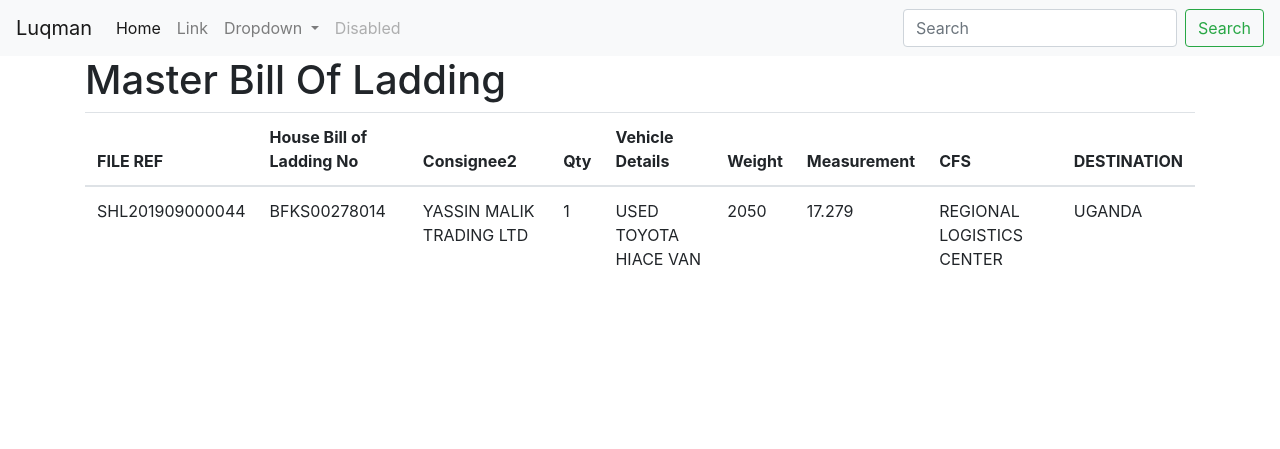
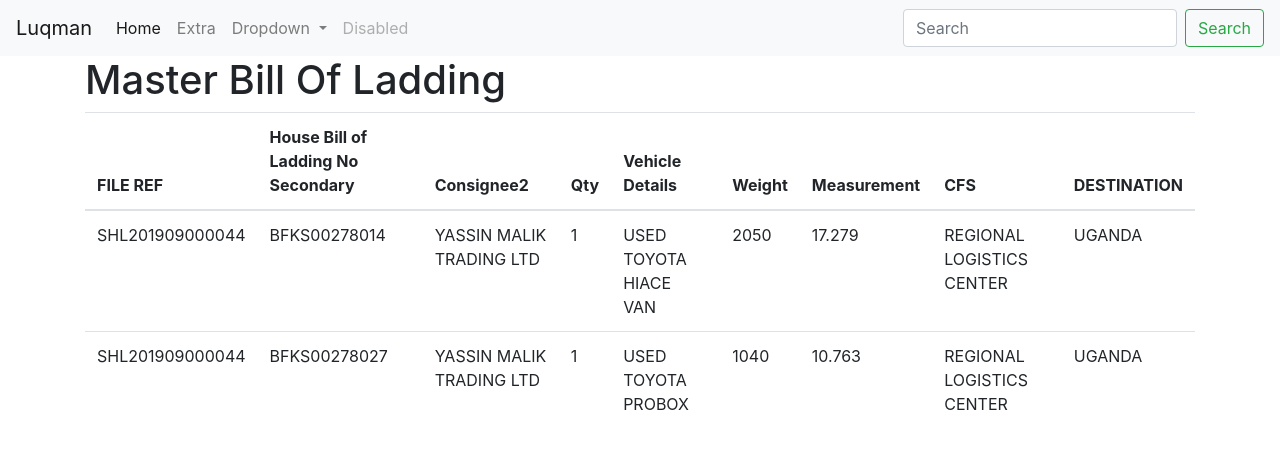
Before and after one commit to thehcker/cargo, a Django app: page /extra/ in a window 1280 px wide. Shown: the top 449 px of the page. Run offline with Django 3.2, Linux system fonts and the light colour scheme; some libraries are stand-ins or nearby versions.

Commit message:
Edit my cargo project

```diff
--- a/consignment/templates/base.html
+++ b/consignment/templates/base.html
@@ -25,7 +25,7 @@
         <a class="nav-link" href="{% url 'cargo' %}">Home<span class="sr-only">(current)</span></a>
       </li>
       <li class="nav-item">
-        <a class="nav-link" href="#">Link</a>
+        <a class="nav-link" href="{% url 'extra' %}">Extra</a>
       </li>
       <li class="nav-item dropdown">
         <a class="nav-link dropdown-toggle" href="#" id="navbarDropdown" role="button" data-toggle="dropdown" aria-haspopup="true" aria-expanded="false">
--- a/consignment/templates/extra.html
+++ b/consignment/templates/extra.html
@@ -7,7 +7,7 @@
     <tr>
       <th scope="col">FILE REF
 </th>
-      <th scope="col">House Bill of Ladding No
+      <th scope="col">House Bill of Ladding No Secondary
 </th>
       <th scope="col">Consignee2</th>
       <th scope="col">Qty</th>
@@ -30,27 +30,30 @@
 </td>
       <td scope="col">BFKS00278014
 
-</td>
-      <td scope="col">YASSIN MALIK TRADING LTD
+
 
 </td>
+      <td scope="col">YASSIN MALIK TRADING LTD</td>
       <td scope="col">1
 </td>
-      <td scope="col">USED TOYOTA HIACE VAN
+      <td scope="col">USED TOYOTA HIACE VAN</td>
+      <td scope="col">2050</td>
+      <td scope="col">17.279</td>
+      <td scope="col">REGIONAL LOGISTICS CENTER</td>
+      <td scope="col">UGANDA</td>
+    </tr>
+    <tr>
+      <td scope="row">SHL201909000044</td>
+      <td scope="col">BFKS00278027</td>
+      <td scope="col">YASSIN MALIK TRADING LTD</td>
+      <td scope="col">1</td>
+      <td scope="col">USED TOYOTA PROBOX</td>
+      <td scope="col">1040</td>
+      <td scope="col">10.763</td>
+      <td scope="col">REGIONAL LOGISTICS CENTER</td>
+      <td scope="col">UGANDA</td>
+    </tr>
 
-</td>
-      <td scope="col">2050
-
-</td>
-      <td scope="col">17.279
-
-</td>
-      <td scope="col">REGIONAL LOGISTICS CENTER
-
-</td>
-      <td scope="col">UGANDA
-</td>
-    </tr>
   </tbody>
 </table>
 </div>
```
